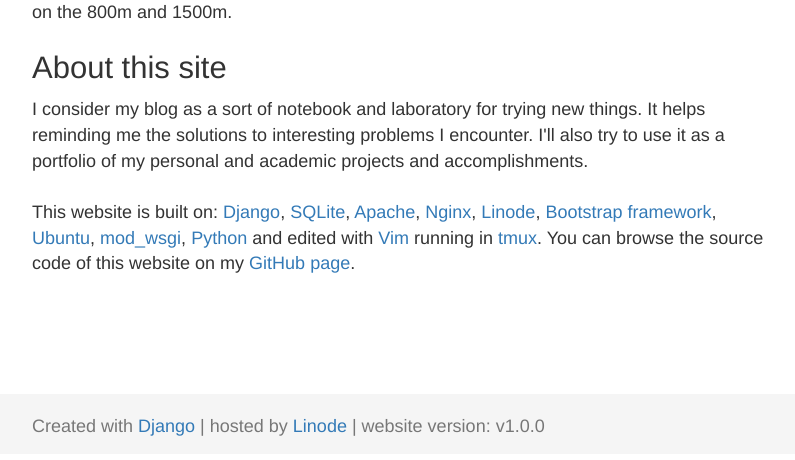
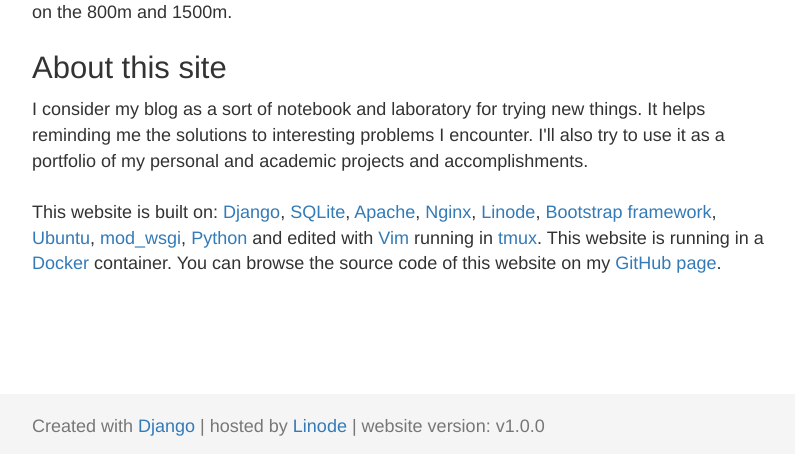
Before and after one commit to TomGijselinck/mywebsite, a Django app: page /about/ in a window 1280 px wide. Shown: the part 346-806 px from the top of the page, without its empty margins (38-833 px from the left). Run offline with Django 3.2, Linux system fonts and the light colour scheme; some libraries are stand-ins or nearby versions.

Commit message:
Add docker to used technologies

```diff
--- a/templates/mywebsite/about.html
+++ b/templates/mywebsite/about.html
@@ -36,6 +36,7 @@
 				<a href="http://www.vim.org/">Vim</a>
 				running in
 				<a href="https://tmux.github.io">tmux</a>.
+                This website is running in a <a href="https://www.docker.com/">Docker</a> container.
 				You can browse the source code of this website on my <a href="https://github.com/TomGijselinck/mywebsite">GitHub page</a>.
 			</p>
 		</div>
```
